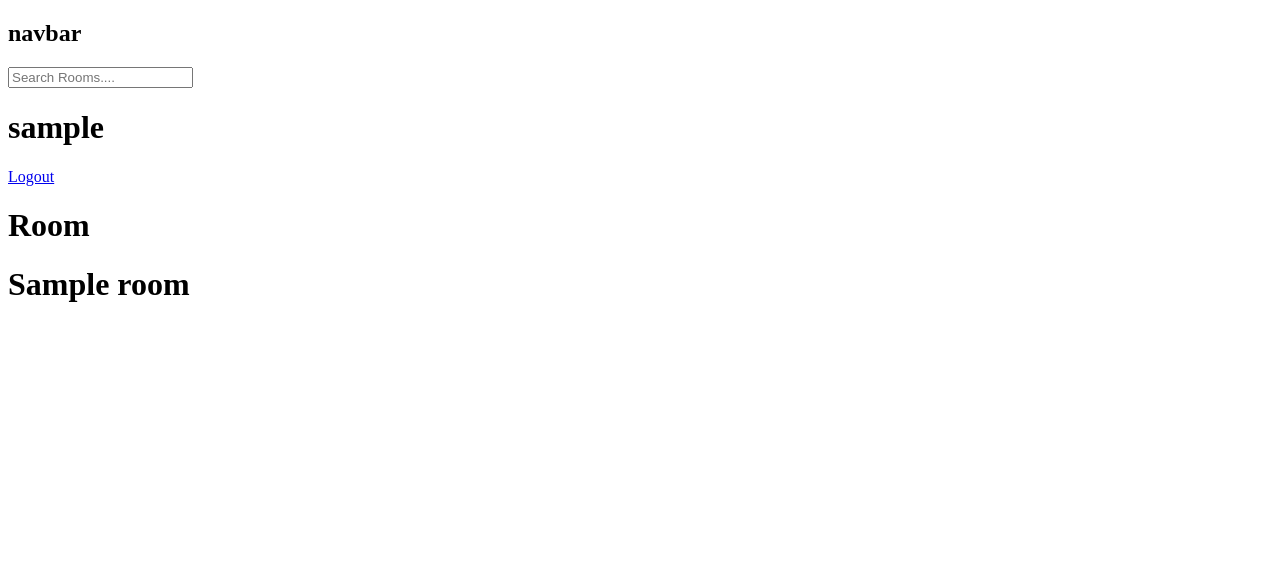
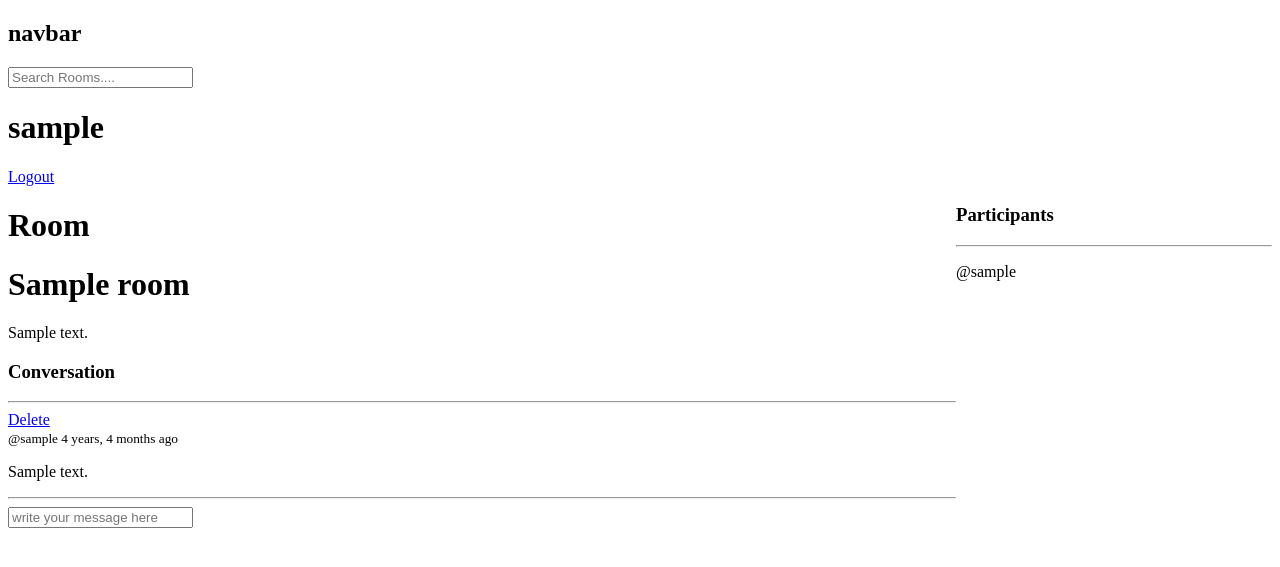
Before and after one commit to aansh06/lets_Study, a Django app: page /room/1/ in a window 1280 px wide. Shown: the top 567 px of the page. Run offline with Django 5.2, Linux system fonts and the light colour scheme; a user stored in the database is signed in; tables that the repository leaves empty hold one stand-in row (values such as "Sample post").

Commit message:
chat room message CRUD operation

```diff
--- a/lets_study/settings.py
+++ b/lets_study/settings.py
@@ -54,6 +54,8 @@ MIDDLEWARE = [
 CSRF_TRUSTED_ORIGINS = [
     'https://localhost:8000',
 ]
+CSRF_COOKIE_SECURE = True
+SESSION_COOKIE_SECURE = True
 
 ROOT_URLCONF = "lets_study.urls"
 
--- a/study/templates/study/home.html
+++ b/study/templates/study/home.html
@@ -48,6 +48,8 @@
             {% endfor %}
         </div>
     </div>
+
+
 </div>
 
 
--- a/study/templates/study/room.html
+++ b/study/templates/study/room.html
@@ -1,10 +1,55 @@
 {% extends 'main.html' %}
 
 {% block content %}
+<style>
+    .room-container {
+        display: grid;
+        grid-template-columns: 3fr 1fr;
+    }
+</style>
 
+<div class="room-container">
+    <div>
+        <h1>Room</h1>
+        <h1>{{room.name}}</h1>
+        <p>{{room.description}}</p>
 
-<h1>Room</h1>
-<h1>{{room.name}}</h1>
+        <div class="comment-wraper">
+            <h3>Conversation</h3>
+            <hr>
+            {% for message in room_messages %}
+            {% if request.user == message.user %}
+                <a href="{% url 'delete-message' message.id %}">Delete</a>
+                {% endif %}
+            <div> <small>@{{ message.user }} {{ message.created|timesince }} ago</small></div>
+            <p>{{message.body }}</p>
+            <hr>
+            {% endfor %}
+        </div>
 
+        {% if request.user.is_authenticated %}
+        <div class="comment-form">
+            <form method="POST" action="">
+                {% csrf_token %}
+                <input type="text" name="body" placeholder="write your message here">
+            </form>
 
-{% endblock  %}
+        </div>
+    </div>
+
+    <div>
+
+        <h3>Participants</h3>
+        <hr>
+
+        {% for user in participants %}
+        <div>
+            <p>@{{user.username}}</p>
+        </div>
+        {% endfor %}
+
+    </div>
+
+</div>
+{% endif %}
+{% endblock %}
--- a/study/urls.py
+++ b/study/urls.py
@@ -13,4 +13,5 @@ urlpatterns=[
     path('create-room/', views.createRoom, name='create-room'),
     path('update-room/<str:pk>/', views.updateRoom, name='update-room'),
     path('delete-room/<str:pk>/', views.deleteRoom, name='delete-room'),
+    path('delete-message/<str:pk>/', views.deleteMessage, name='delete-message'),
 ]
--- a/study/views.py
+++ b/study/views.py
@@ -8,7 +8,7 @@ from django.contrib.auth.decorators import login_required
 from django.contrib import messages
 from django.http import HttpResponse
 
-from .models import Room, Topic
+from .models import Room, Topic, Message
 from .forms import RoomForm
 # Create your views here.
 
@@ -78,8 +78,17 @@ def home(request):
 
 def room(request,pk):
     room_l = Room.objects.get(id=pk)
-
-    context = {'room':room_l}
+    room_messages = room_l.message_set.all().order_by('-created')
+    participants = room_l.participants.all()
+    if request.method == 'POST':
+        message = Message.objects.create(
+            user=request.user,
+            room=room_l,
+            body=request.POST.get('body')
+        )
+        room_l.participants.add(request.user)
+        return redirect('room',pk=room_l.id)
+    context = {'room':room_l,'room_messages':room_messages ,"participants":participants}
     return render(request,'study/room.html',context)
 
 @login_required(login_url='login')
@@ -127,3 +136,15 @@ def deleteRoom(request,pk):
 
 
     return render(request,'study/delete.html',{'obj':room})
+
+@login_required(login_url='login')
+def deleteMessage(request, pk):
+    message = Message.objects.get(id=pk)
+
+    if request.user != message.user:
+        return HttpResponse('Your are not allowed here!!')
+
+    if request.method == 'POST':
+        message.delete()
+        return redirect('home')
+    return render(request, 'study/delete.html', {'obj': message})
```
